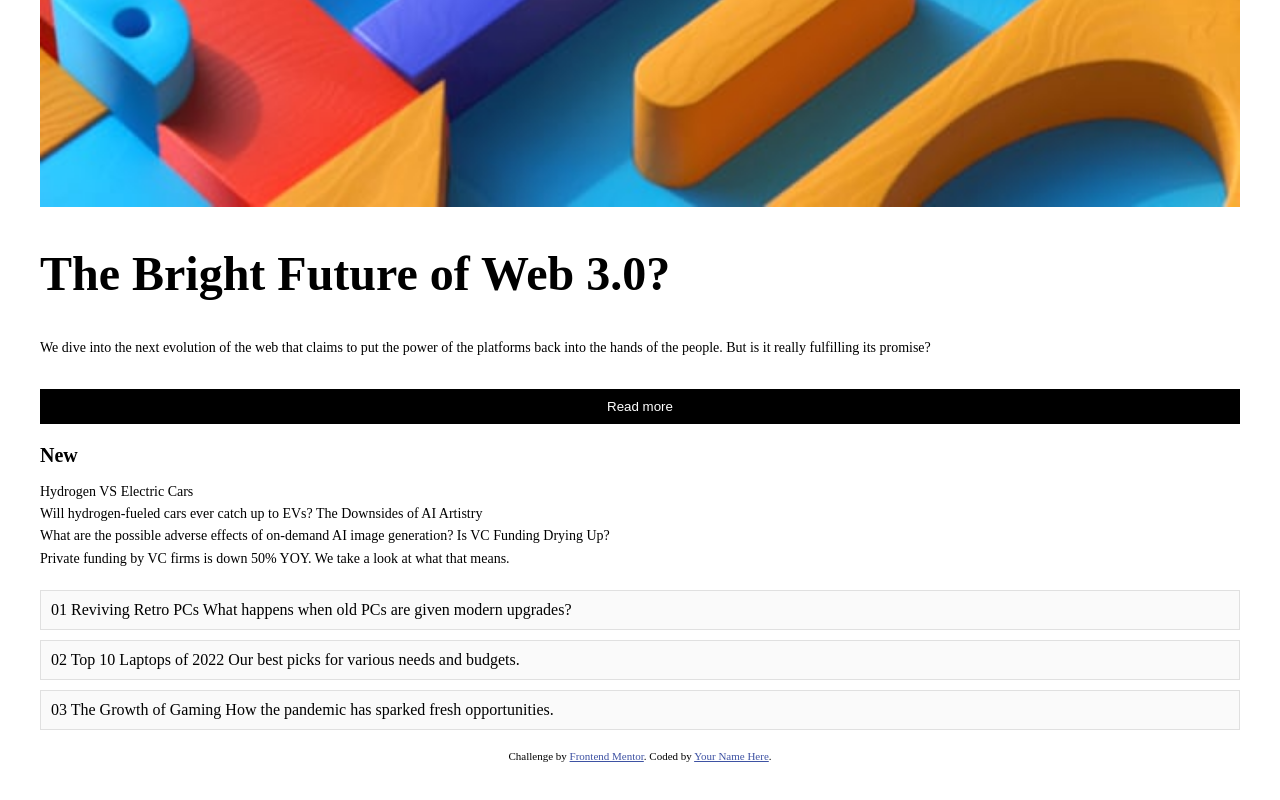
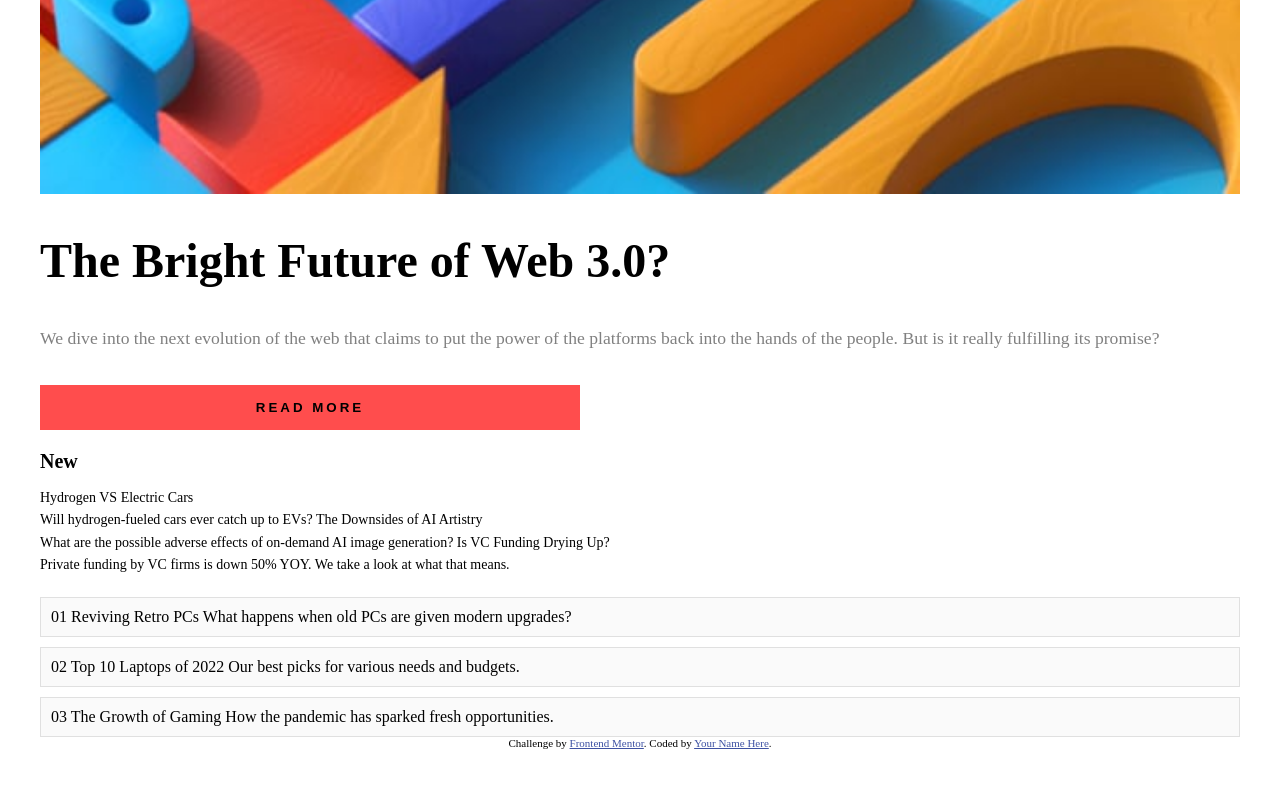
Before and after one commit to syedsufiyan888/news-homepage, a plain HTML site: page index.html in a window 1280 px wide. Shown: the part 984-1784 px from the top of the page. Drawn offline with Linux system fonts and the light colour scheme.

Commit message:
css updated

```diff
--- a/index.html
+++ b/index.html
@@ -40,11 +40,11 @@
   <h1>
   The Bright Future of Web 3.0?
   </h1>
-  <p>
+  <p class="we-dive">
   We dive into the next evolution of the web that claims to put the power of the platforms back into the hands of the people.
   But is it really fulfilling its promise?
   </p>
-  <button>Read more</button>
+  <button>READ MORE</button>
   <section class="new">
     <h2>New</h2>
   <p>
@@ -58,7 +58,7 @@
   Is VC Funding Drying Up?  <br>
   Private funding by VC firms is down 50% YOY. We take a look at what that means.
 </p>
-</section>
+
 <section class="endarticles">
   <div class="firstart">
   01
--- a/styles.css
+++ b/styles.css
@@ -7,7 +7,7 @@ body {
 
 
 
-  @media (max-width: 3088px) {
+  @media (min-width: 412px) {
 
 
     header {
@@ -26,7 +26,7 @@ body {
       width: 100px;
     }
 
-    nav ul {
+    /* nav ul {
       list-style: none;
       padding: 0;
       margin: 0;
@@ -36,7 +36,7 @@ body {
       display: inline;
       margin: 0 10px;
       font-size: 14px;
-    }
+    } */
     nav .divlines div{
       width: 45px;
       height: 4px;
@@ -74,8 +74,8 @@ body {
         left: 0;
         text-align: right;
         /* height: 100%; */
-        width: 100vh;
-        overflow: hidden;
+        /* width: 100vh; */
+        /* overflow: hidden; */
 
     }
     nav ul li{
@@ -107,14 +107,21 @@ body {
       line-height: 1.6;
     }
 
+    .we-dive{
+      color: grey;
+      font-size: 1.1rem;
+    }
+
     button {
-      width: 100%;
-      padding: 10px;
-      background-color: #000;
-      color: #fff;
+      width: 45%;
+      padding: 15px;
+      background-color: #ff3838e4;
+      color: #000000;
       border: none;
       margin-top: 15px;
-      cursor: pointer;
+      font-weight: 800;
+      letter-spacing: 3px;
+      box-shadow: 2px solid black;
     }
 
     .new, .endarticles {
@@ -144,14 +151,14 @@ body {
       height: auto;
     }
 
-    .attribution {
+    /* .attribution {
       font-size: 11px;
       text-align: center;
       margin-top: 20px;
-    }
+    } */
 
 
-    section {
+    /* section {
       margin-bottom: 20px;
-    }
+    } */
   }
```
